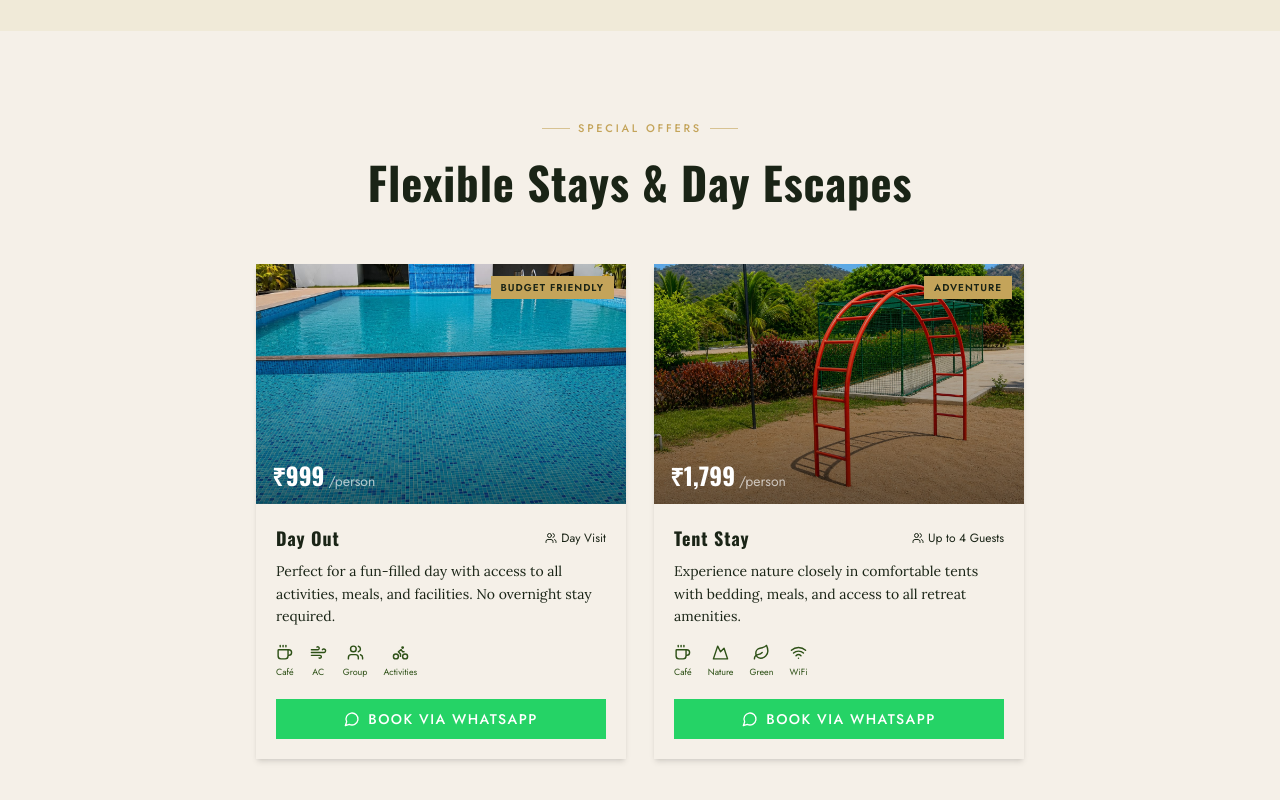
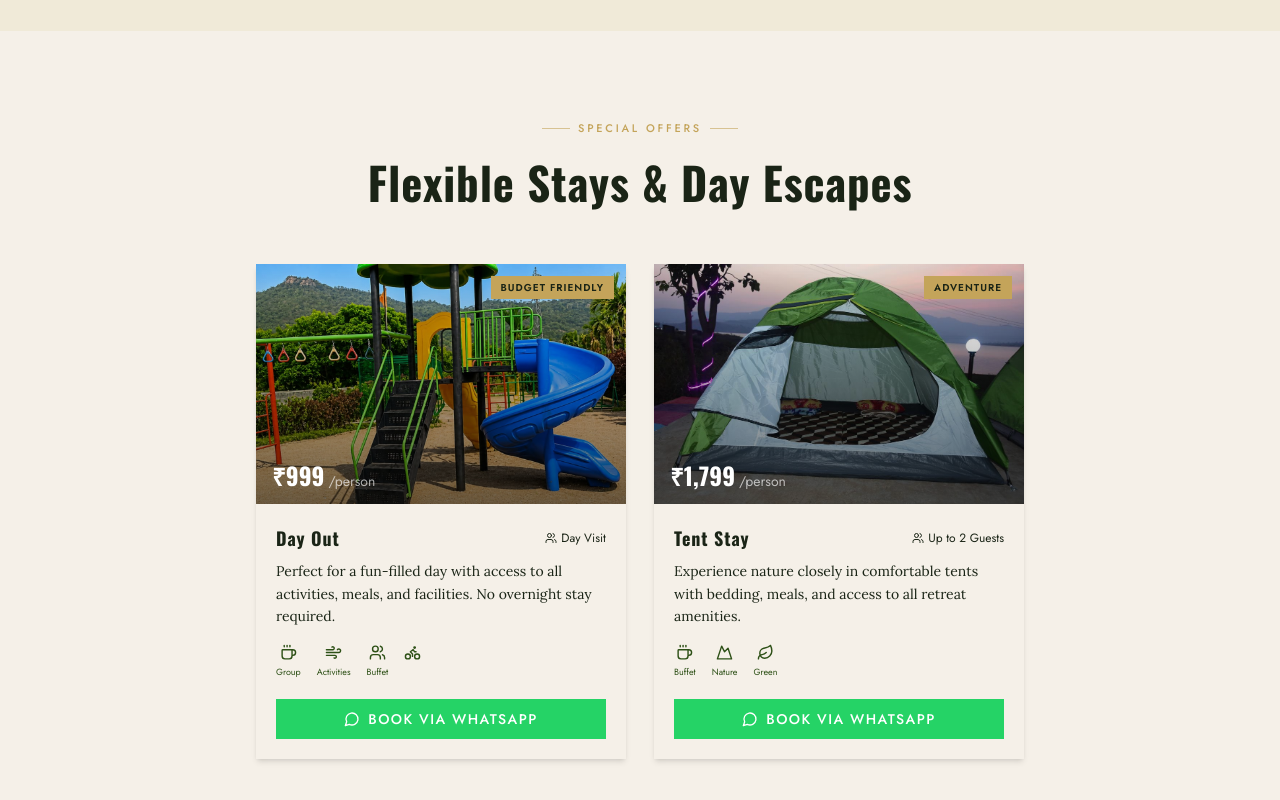
Before and after one commit to BMMrvce/sangamaretreat, a React (Vite) app: page / in a window 1280 px wide. Shown: the part 2369-3169 px from the top of the page. Built offline with nearby package versions, Linux system fonts and the light colour scheme.

Commit message:
minor changes

```diff
--- a/src/app/App.tsx
+++ b/src/app/App.tsx
@@ -10,7 +10,7 @@ import {
 import { ImageWithFallback } from "@/app/components/figma/ImageWithFallback";
 
 import { imgAerial, imgPool, imgVilla, imgPlayArea, imgBuddha } from "@/assets/hero";
-import { imgStdRoom, imgQuadRoom, imgRopeArch, imgOutdoorGym2, imgKidsPlay, imgOutdoorGym1 } from "@/assets/gallery";
+import { imgStdRoom, imgQuadRoom, imgRopeArch, imgOutdoorGym2, imgDayOut, imgKidsPlay, imgOutdoorGym1, imgTent } from "@/assets/gallery";
 
 const PHONE = "+919353556617";
 const PHONE_DISPLAY = "+91 93535 56617";
@@ -269,19 +269,19 @@ const ROOMS: {
     name: "Standard Room", price: "₹3,000", unit: "/person", badge: "Popular", occupancy: "2 Guests",
     img: imgStdRoom, alt: "Standard room with garden view",
     desc: "Thoughtfully appointed rooms with lush garden views and curated amenities for a peaceful retreat.",
-    icons: [Wifi, Coffee, Wind, Tv], iLbls: ["WiFi", "Café", "AC", "TV"],
+    icons: [Wifi, Coffee, Wind, Tv], iLbls: ["WiFi", "Buffet", "AC", "TV"],
   },
   {
     name: "Quad Room", price: "₹2,750", unit: "/person", badge: "Best Value", occupancy: "4 Guests",
     img: imgQuadRoom, alt: "Quad room building exterior",
     desc: "Vibrant quad-occupancy rooms ideal for groups and families seeking shared adventures in nature.",
-    icons: [Wifi, Coffee, Wind, Car], iLbls: ["WiFi", "Café", "AC", "Parking"],
+    icons: [Wifi, Coffee, Wind, Car], iLbls: ["WiFi", "Buffet", "AC", "Parking"],
   },
   {
     name: "2BHK Villa", price: "₹3,500", unit: "/person", badge: "Premium", occupancy: "6 Guests",
     img: imgVilla, alt: "2BHK Villa with tropical garden",
     desc: "Private two-bedroom villas with tropical gardens, premium furnishings, and exclusive tranquil access.",
-    icons: [Wifi, Coffee, Wind, Tv], iLbls: ["WiFi", "Café", "AC", "TV"],
+    icons: [Wifi, Coffee, Wind, Tv], iLbls: ["WiFi", "Buffet", "AC", "TV"],
   },
 ];
 
@@ -291,15 +291,15 @@ const PACKAGES: {
 }[] = [
   {
     name: "Day Out", price: "₹999", unit: "/person", badge: "Budget Friendly", occupancy: "Day Visit",
-    img: imgPool, alt: "Day out activities at the pool",
+    img: imgDayOut, alt: "Day out activities at the retreat",
     desc: "Perfect for a fun-filled day with access to all activities, meals, and facilities. No overnight stay required.",
-    icons: [Coffee, Wind, Users, Bike], iLbls: ["Café", "AC", "Group", "Activities"],
+    icons: [Coffee, Wind, Users, Bike], iLbls: [ "Group", "Activities","Buffet"],
   },
   {
-    name: "Tent Stay", price: "₹1,799", unit: "/person", badge: "Adventure", occupancy: "Up to 4 Guests",
-    img: imgRopeArch, alt: "Tent camping under the stars",
+    name: "Tent Stay", price: "₹1,799", unit: "/person", badge: "Adventure", occupancy: "Up to 2 Guests",
+    img: imgTent, alt: "Tent camping under the stars",
     desc: "Experience nature closely in comfortable tents with bedding, meals, and access to all retreat amenities.",
-    icons: [Coffee, Mountain, Leaf, Wifi], iLbls: ["Café", "Nature", "Green", "WiFi"],
+    icons: [Coffee, Mountain, Leaf], iLbls: ["Buffet", "Nature", "Green"],
   },
 ];
 
--- a/src/assets/gallery/index.ts
+++ b/src/assets/gallery/index.ts
@@ -5,8 +5,10 @@ import imgBuddha from "./WhatsApp_Image_2026-05-05_at_1.20.43_PM-1.jpeg";
 import imgRopeArch from "./WhatsApp_Image_2026-05-05_at_1.20.42_PM-1.jpeg";
 import imgVilla from "./2bhk_villa-1.jpeg";
 import imgOutdoorGym2 from "./WhatsApp_Image_2026-05-05_at_1.20.44_PM-1.jpeg";
+import imgDayOut from "./WhatsApp_Image_2026-05-05_at_1.20.44_PM__1_-1.jpeg";
 import imgKidsPlay from "./WhatsApp_Image_2026-05-05_at_1.20.44_PM__1_-1.jpeg";
 import imgOutdoorGym1 from "./WhatsApp_Image_2026-05-05_at_1.15.41_PM-1.jpeg";
 import imgPlayArea from "./play_area-1.jpeg";
+import imgTent from "./tent.jpeg";
 
-export { imgPool, imgStdRoom, imgQuadRoom, imgBuddha, imgRopeArch, imgVilla, imgOutdoorGym2, imgKidsPlay, imgOutdoorGym1, imgPlayArea };
+export { imgPool, imgStdRoom, imgQuadRoom, imgBuddha, imgRopeArch, imgVilla, imgOutdoorGym2, imgDayOut, imgKidsPlay, imgOutdoorGym1, imgPlayArea, imgTent };
```
Also changed, not shown: src/assets/gallery/tent.jpeg (added), 4 other files (tests, documents, lock files or other folders).
